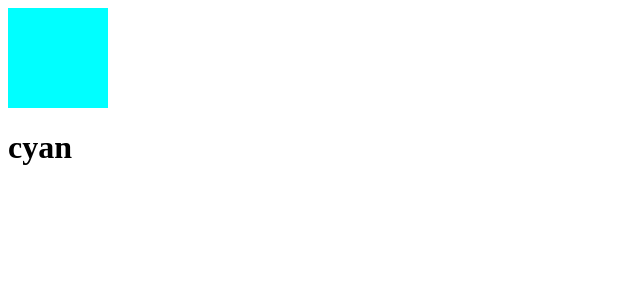
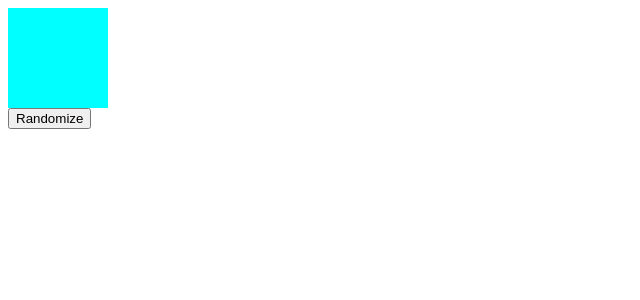
Before and after one commit to jdavisfsdev/FE-LAB-01, a React app: page / in a window 1280 px wide. Shown: the top 300 px of the page, without its empty margins (0-640 px from the left). Built offline with nearby package versions, Linux system fonts and the light colour scheme.

Commit message:
random color generator works

```diff
--- a/src/components/containers/RandomColor.jsx
+++ b/src/components/containers/RandomColor.jsx
@@ -1,16 +1,27 @@
 import React, { Component } from 'react';
 import ColorDisplay from '../ColorDisplay';
+import { colorGenerator } from '../services/ColorGenerator';
 
 export default class RandomColor extends Component {
     state = {
       randomColor: 'cyan'
     }
 
+    handleColorChange = () => {
+      const colors = ['green', 'yellow', 'cyan', 'pink'];
+      const color = colorGenerator(colors);
+      console.log(color);
+      this.setState({ randomColor: colors[color] });
+    }
+    componentDidMount() {
+      this.handleColorChange();
+    }
+
     render() {
       return (
         <>
           <ColorDisplay backgroundColor={this.state.randomColor}/>
-          <h1>{this.state.randomColor}</h1>
+          <button onClick={this.handleColorChange}>Randomize</button>
         </>
       );
     }
--- a/src/components/services/ColorGenerator.jsx
+++ b/src/components/services/ColorGenerator.jsx
@@ -1,6 +1,5 @@
 export const colorGenerator = (colors) => {
-  for(let i = 0; i <= colors.length; i++) {
-    const random = Math.random(Math.floor(i));
-    return random;
-  }
+  const random = Math.floor(Math.random() * colors.length);
+  return random;
+
 };
```
